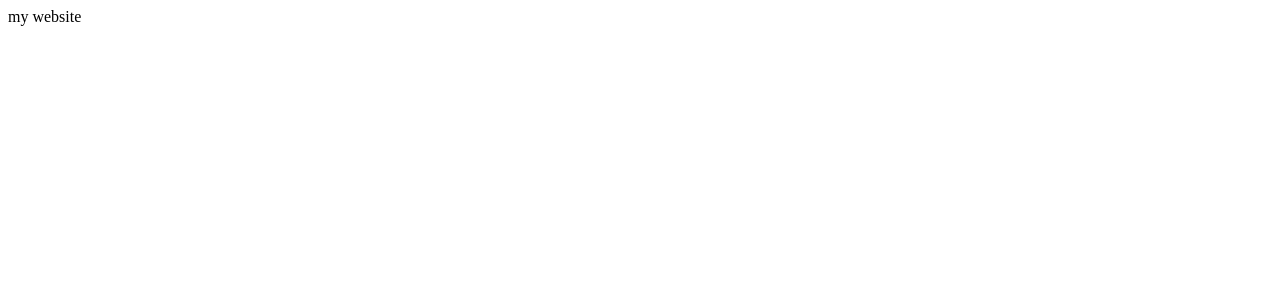
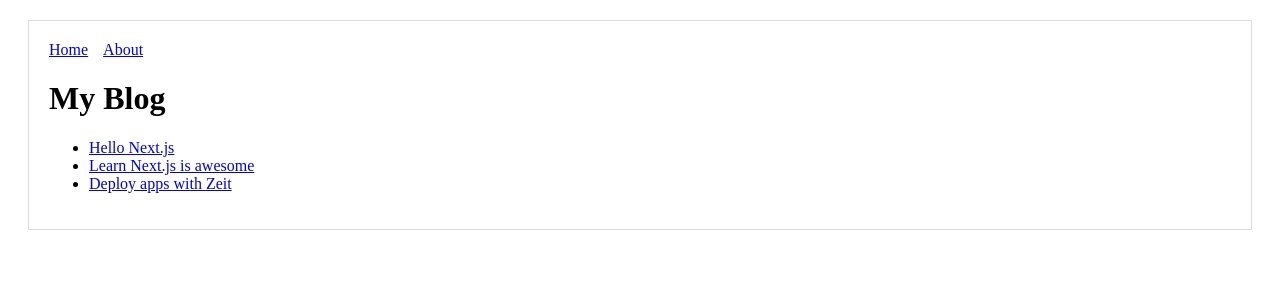
Before and after one commit to nox-gaming/aristote, a Next.js app: page / in a window 1280 px wide. Shown: the top 300 px of the page. Built offline with nearby package versions, Linux system fonts and the light colour scheme.

Commit message:
add pages to project

```diff
--- /dev/null
+++ b/pages/_document.js
@@ -0,0 +1,21 @@
+import Document, { Head, Main, NextScript } from 'next/document'
+
+export default class MyDocument extends Document {
+    static getInitialProps(ctx) {
+        return Document.getInitialProps(ctx)
+    }
+
+    render() {
+        return (
+            <html>
+                <Head>
+                    <link href="https://cdnjs.cloudflare.com/ajax/libs/highlight.js/9.10.0/styles/atom-one-light.min.css" rel="stylesheet" />
+                </Head>
+                <body>
+                    <Main />
+                    <NextScript />
+                </body>
+            </html>
+        )
+    }
+}
--- a/pages/_error.js
+++ b/pages/_error.js
@@ -1 +1 @@
-export default () => <div>Whoopsy !</div>
+export default () => <div>Whoopsy something gone wrong!</div>
--- a/pages/index.js
+++ b/pages/index.js
@@ -1,13 +1,21 @@
-import css from "./scss/style.scss"
+import Layout from '../components/MyLayout.js'
+import Link from 'next/link'
 
-import Head from 'next/head'
+const PostLink = (props) => (
+  <li>
+    <Link href={`/articles/${props.id}`}>
+      <a>{props.title}</a>
+    </Link>
+  </li>
+)
 
 export default () => (
-  <div>
-    <Head>
-      <title>Website</title>
-      <meta name="viewport" content="initial-scale=1.0, width=device-width" />
-    </Head>
-    <div className={css.example}>my website</div>
-  </div>
+  <Layout>
+    <h1>My Blog</h1>
+    <ul>
+      <PostLink id="hello-nextjs" title="Hello Next.js" />
+      <PostLink id="learn-nextjs" title="Learn Next.js is awesome" />
+      <PostLink id="deploy-nextjs" title="Deploy apps with Zeit" />
+    </ul>
+  </Layout>
 )
```
Also changed, not shown: pages/about.js (added, +7 -0 lines), pages/p/deploy-nextjs.js (added, +13 -0 lines), pages/p/hello-next.js (added, +19 -0 lines), pages/p/learn-next.js (added, +8 -0 lines).
